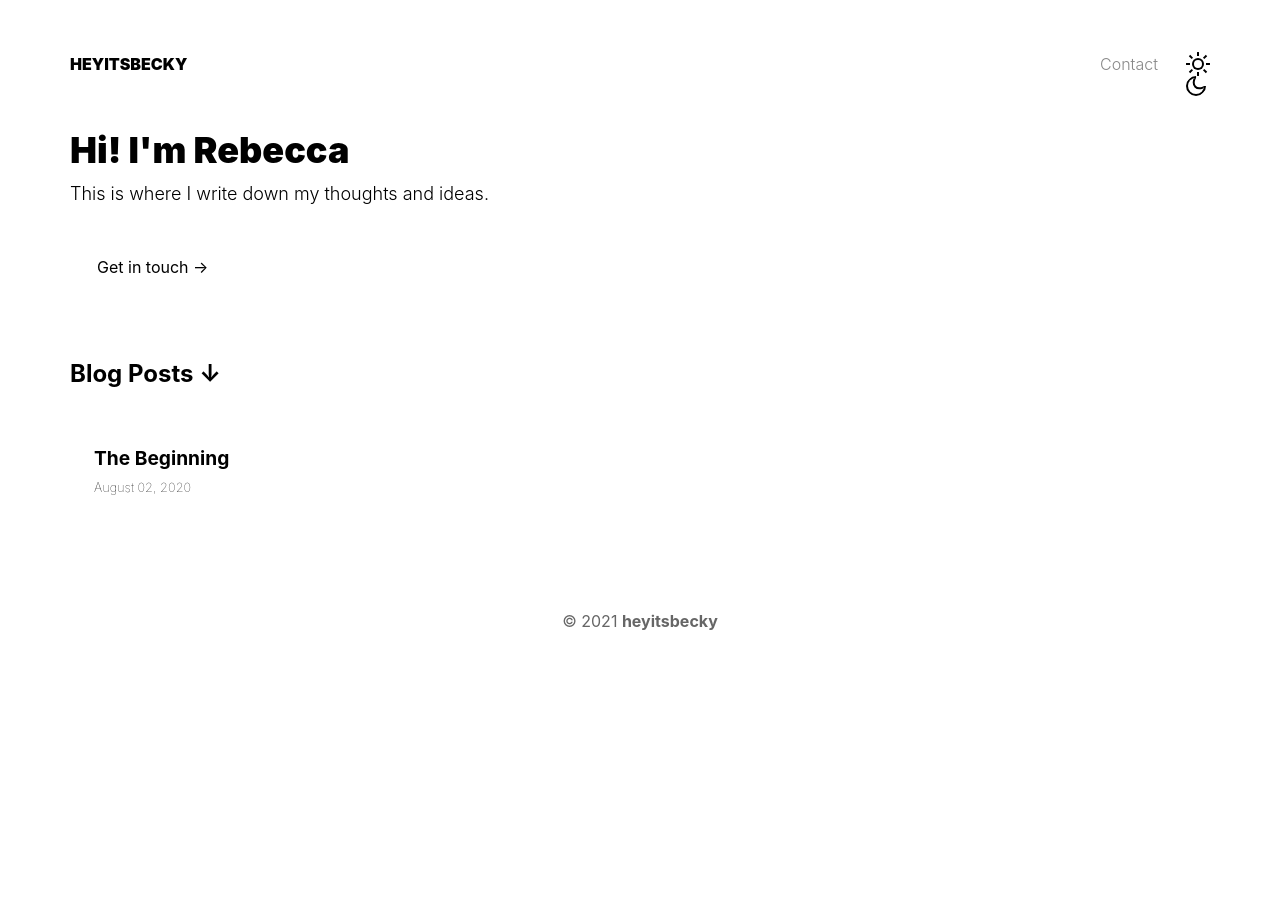
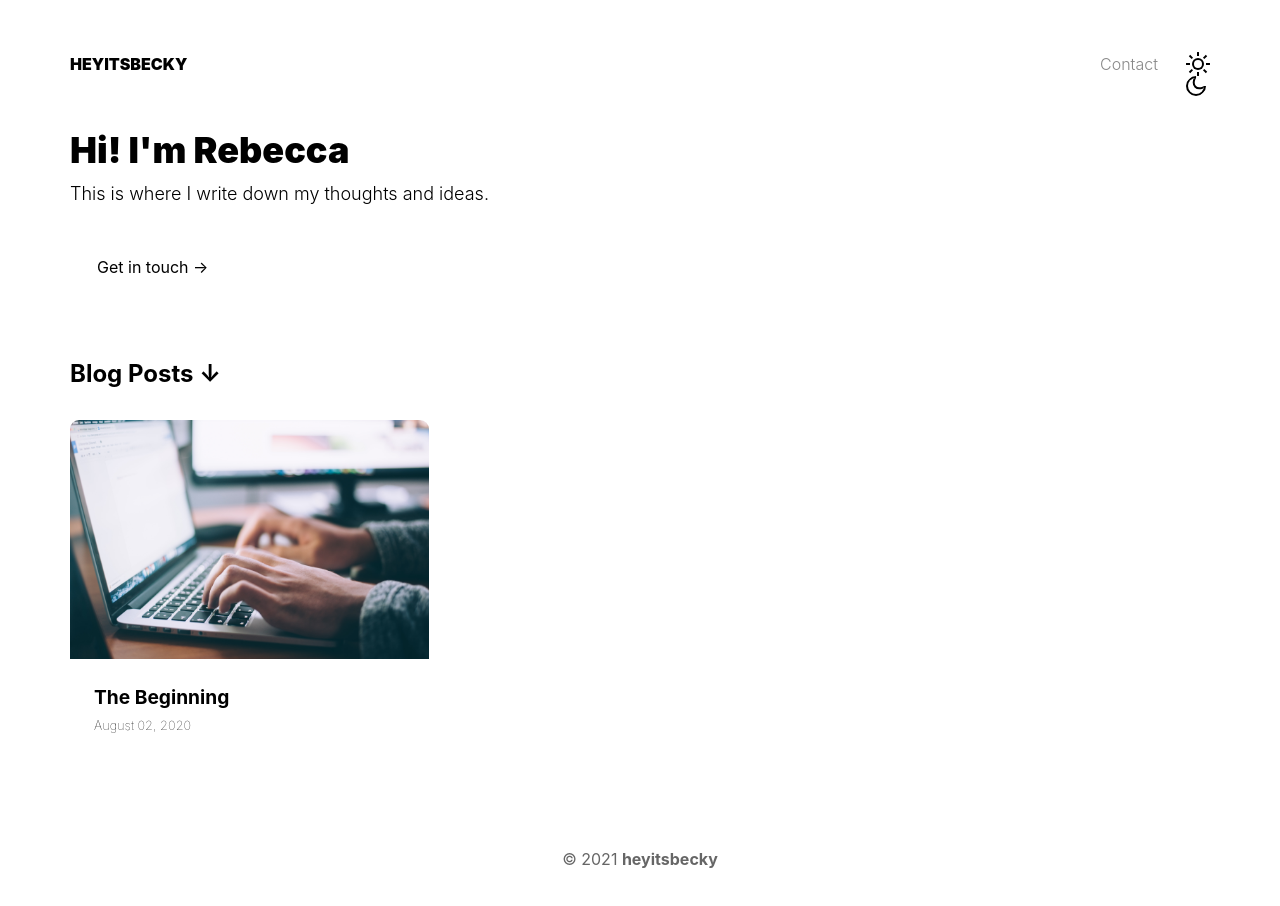
Before and after one commit to bytesofbec/blog, a Gatsby site: page / in a window 1280 px wide. Before the commit the page ends 800 px from the top, so only its background shows below. Built offline with nearby package versions, Linux system fonts and the light colour scheme; Gatsby itself is replaced by a stand-in of ours.

Commit message:
Update Blog “2021-04-10-the-beginning”

```diff
--- a/_data/blog/2021-04-10-the-beginning.md
+++ b/_data/blog/2021-04-10-the-beginning.md
@@ -4,6 +4,7 @@ path: /thebeginning
 date: 2020-08-02T16:37:28.707Z
 title: The Beginning
 metaDescription: Starting my blogging journey
+thumbnail: /assets/glenn-carstens-peters-npxXWgQ33ZQ-unsplash.jpg
 ---
 ## Hey there 👋
 
```
